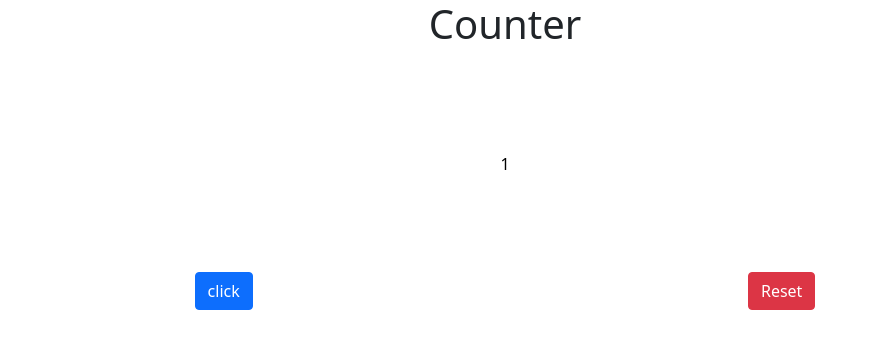
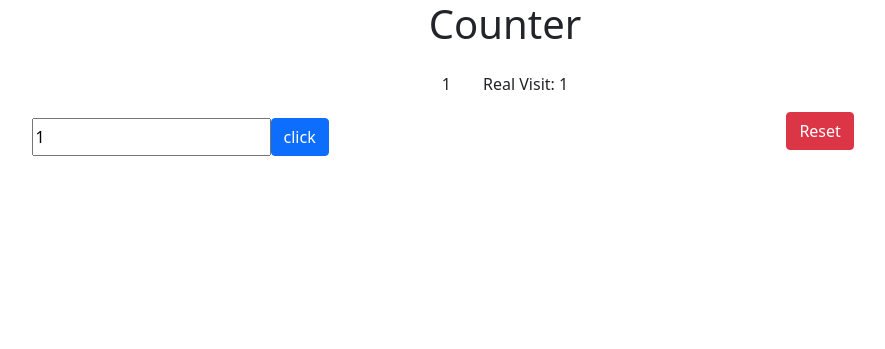
Before and after one commit to coudx/coding_dojo, a Flask app: page / in a window 1280 px wide. Shown: the top 349 px of the page, without its empty margins (135-1020 px from the left). Run offline with Flask 2, Linux system fonts and the light colour scheme.

Commit message:
add bounus feature

```diff
--- a/python/flask/counter/server.py
+++ b/python/flask/counter/server.py
@@ -5,13 +5,19 @@ app = Flask(__name__)
 app.secret_key = "0"
 
 
-@app.route("/", methods=["POST", "GET"])
+@app.route("/")
 def index():
     if "count" in session:
         session["count"] = session.get("count") + 1
     else:
         session["count"] = 1
-    return render_template("index.html", ct=session.get("count"))
+    if "visit" in session:
+        session["visit"] = session.get("visit") + 1
+    else:
+        session["visit"] = 1
+    return render_template(
+        "index.html", ct=session.get("count"), visit=session.get("visit")
+    )
 
 
 @app.route("/destroy_session")
@@ -20,5 +26,11 @@ def reset():
     return redirect("/")
 
 
+@app.route("/plus", methods=["POST"])
+def plus():
+    session["count"] = session.get("count") + int(request.form["num"]) - 1
+    return redirect("/")
+
+
 if __name__ == "__main__":
     app.run(debug=True)
--- a/python/flask/counter/templates/index.html
+++ b/python/flask/counter/templates/index.html
@@ -13,14 +13,17 @@
     <div class="container">
         <h1 class="text-center">Counter</h1>
         <div class="d-flex justify-content-center">
-            <input class="text-center p-5 m-5 border-0 " type="text" name="count" id="count" value="{{ct}}" readonly>
+            <p class="text-center p-2 m-2">{{ct}}</p>
+            <p class="text-center p-2 m-2">Real Visit: {{visit}}</p>
         </div>
-        <div class="d-flex justify-content-around">
-            <form action="/" method="post">
-                <button type="submit" class="btn btn-primary">click</button>
-            </form>
-            <a href="destroy_session"><button class="btn btn-danger">Reset</button></a>
-        </div>
+    </div>
+    <div class="d-flex justify-content-around">
+        <form class="form-control-color d-flex justify-content-center" action="/plus" method="post">
+            <input type="number" name="num" id="num" value="1">
+            <button type="submit" class="btn btn-primary">click</button>
+        </form>
+        <a href="destroy_session"><button class="btn btn-danger">Reset</button></a>
+    </div>
 
     </div>
     <script src="https://cdn.jsdelivr.net/npm/bootstrap@5.1.0/dist/js/bootstrap.bundle.min.js" integrity="sha384-U1DAWAznBHeqEIlVSCgzq+c9gqGAJn5c/t99JyeKa9xxaYpSvHU5awsuZVVFIhvj" crossorigin="anonymous"></script>
```
